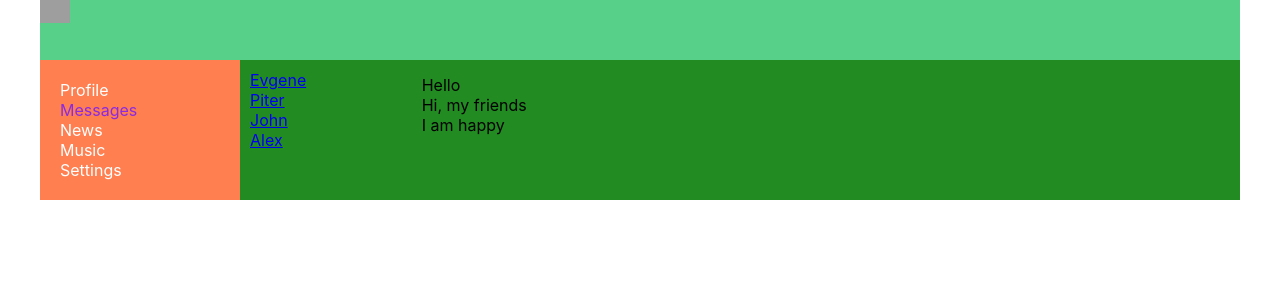
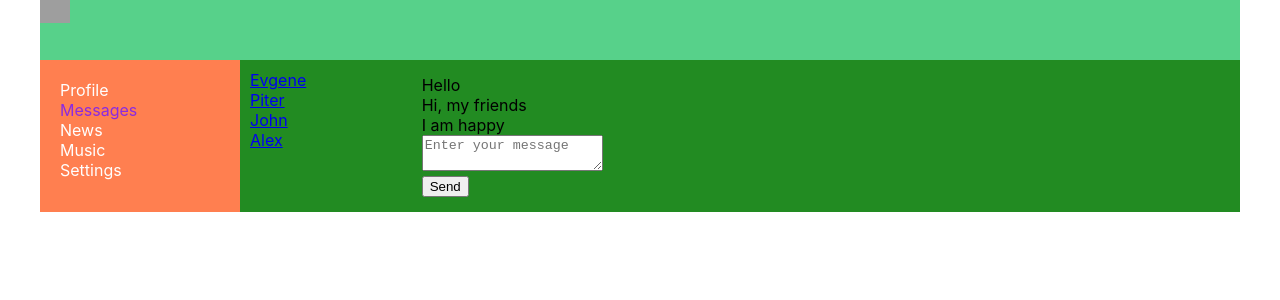
Before and after one commit to JENIA89/social_nerwork, a React (Create React App) app: page /dialogs in a window 1280 px wide. Shown: the top 300 px of the page. Built offline with nearby package versions, Linux system fonts and the light colour scheme; grey boxes are pictures that could not be loaded.

Commit message:
feat: add actions for dialogs

```diff
--- a/src/App.js
+++ b/src/App.js
@@ -5,7 +5,7 @@ import Header from './components/Header/Header';
 import NavBar from './components/NavBar/NavBar';
 import Profile from './components/Profile/Profile';
 
-function App({ dispatch, state, dialogsPage }) {
+function App({ dispatch, state }) {
   return (
     <div className='app-wrapper'>
       <Header />
@@ -13,7 +13,9 @@ function App({ dispatch, state, dialogsPage }) {
       <div className='app-wrapper-content'>
         <Route
           path='/dialogs'
-          render={() => <Dialogs state={state.dialogsPage} />}
+          render={() => (
+            <Dialogs state={state.dialogsPage} dispatch={dispatch} />
+          )}
         />
         <Route
           path='/profile'
--- a/src/components/Dialogs/Dialogs.jsx
+++ b/src/components/Dialogs/Dialogs.jsx
@@ -1,20 +1,49 @@
 import React from 'react';
+import {
+  addNewMessageActionCreator,
+  updateMessageActionCreator,
+} from '../../redux/state';
 import DialogItem from './DialogItem/DialogItem';
 import cls from './Dialogs.module.css';
 import Message from './Message/Message';
 
-const Dialogs = ({ state }) => {
+const Dialogs = ({ state, dispatch }) => {
+  const newMessageText = state.newMessageText;
+  const dialogsElem = () =>
+    state.dialogsData.map((item) => (
+      <DialogItem name={item.name} id={item.id} key={item.id} />
+    ));
+
+  const messagesElem = () =>
+    state.messagesData.map((item) => (
+      <Message message={item.message} id={item.id} key={item.id} />
+    ));
+
+  const onMessageChange = (e) => {
+    let text = e.target.value;
+    dispatch(updateMessageActionCreator(text));
+  };
+
+  const onSendMessage = () => {
+    dispatch(addNewMessageActionCreator());
+  };
   return (
     <div className={cls.dialogs}>
-      <div className={cls.dialogsItems}>
-        {state.dialogsData.map((item) => (
-          <DialogItem name={item.name} id={item.id} key={item.id} />
-        ))}
-      </div>
+      <div className={cls.dialogsItems}>{dialogsElem()}</div>
       <div className={cls.dialogsMessages}>
-        {state.messagesData.map((item) => (
-          <Message message={item.message} id={item.id} key={item.id} />
-        ))}
+        <div>{messagesElem()}</div>
+        <div>
+          <div>
+            <textarea
+              onChange={onMessageChange}
+              value={newMessageText}
+              placeholder='Enter your message'
+            ></textarea>
+          </div>
+          <div>
+            <button onClick={onSendMessage}>Send</button>
+          </div>
+        </div>
       </div>
     </div>
   );
--- a/src/redux/state.js
+++ b/src/redux/state.js
@@ -1,5 +1,7 @@
 const ADD_POST = 'ADD_POST';
 const UPDATE_POST_TEXT = 'UPDATE_POST_TEXT';
+const ADD_MESSAGE = 'ADD_MESSAGE';
+const UPDATE_MESSAGE_TEXT = 'UPDATE_MESSAGE_TEXT';
 
 const store = {
   _state: {
@@ -22,6 +24,7 @@ const store = {
         { id: 3, name: 'John' },
         { id: 4, name: 'Alex' },
       ],
+      newMessageText: '',
     },
   },
   getState() {
@@ -43,6 +46,17 @@ const store = {
     } else if (action.type === 'UPDATE_POST_TEXT') {
       this._state.profilePage.newPostText = action.payload;
       this._reRenderTree(this._state);
+    } else if (action.type === 'UPDATE_MESSAGE_TEXT') {
+      this._state.dialogsPage.newMessageText = action.payload;
+      this._reRenderTree(this._state);
+    } else if (action.type === 'ADD_MESSAGE') {
+      const newMessage = {
+        id: 4,
+        message: this._state.dialogsPage.newMessageText,
+      };
+      this._state.dialogsPage.messagesData.push(newMessage);
+      this._state.dialogsPage.newMessageText = '';
+      this._reRenderTree(this._state);
     }
   },
   subscribe(observer) {
@@ -52,9 +66,16 @@ const store = {
 
 export const addNewPostActionCreator = () => ({ type: ADD_POST });
 
+export const addNewMessageActionCreator = () => ({ type: ADD_MESSAGE });
+
 export const updatePostActionCreator = (data) => ({
   type: UPDATE_POST_TEXT,
   payload: data,
 });
 
+export const updateMessageActionCreator = (data) => ({
+  type: UPDATE_MESSAGE_TEXT,
+  payload: data,
+});
+
 export default store;
```
Also changed, not shown: 1 other file (tests, documents, lock files or other folders).
